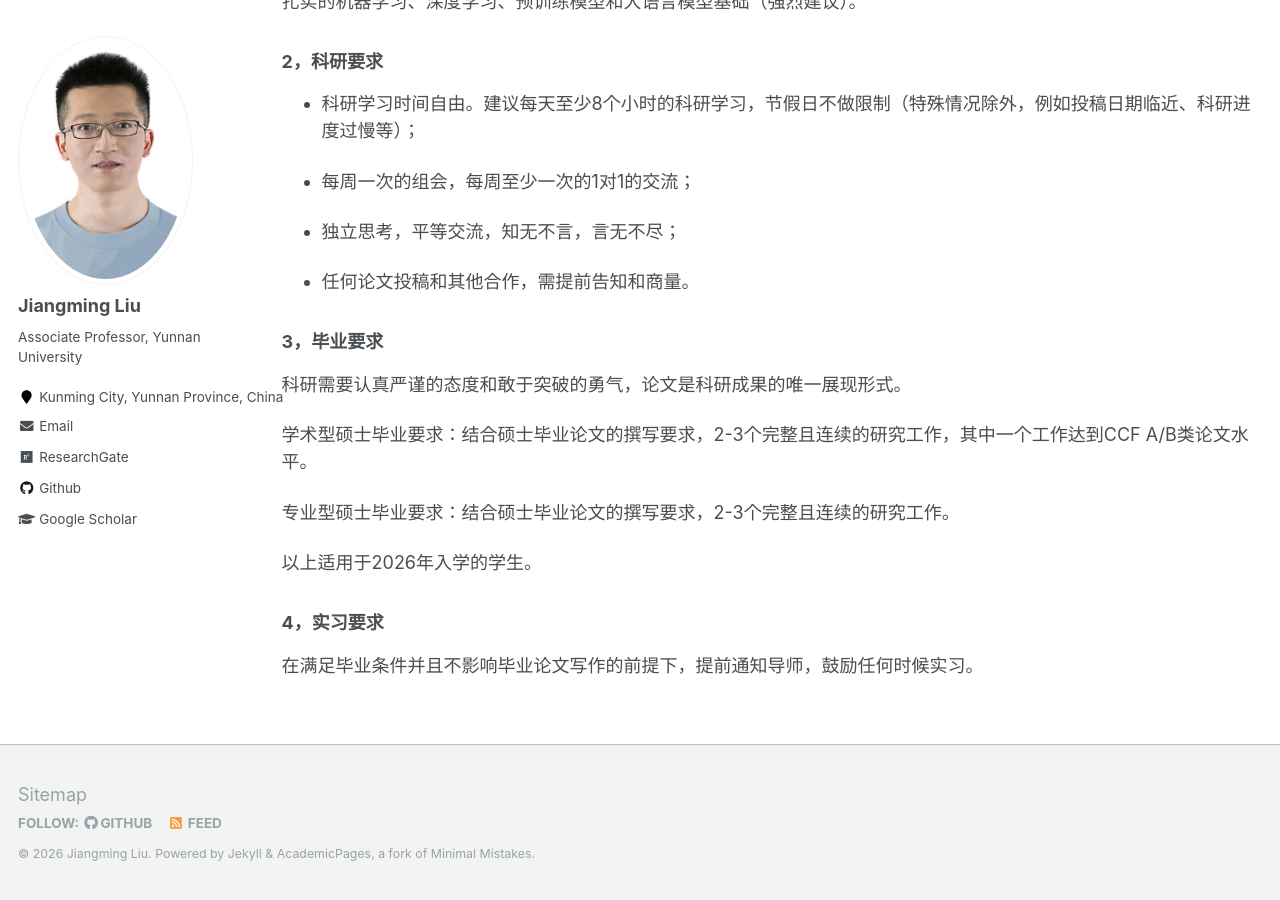
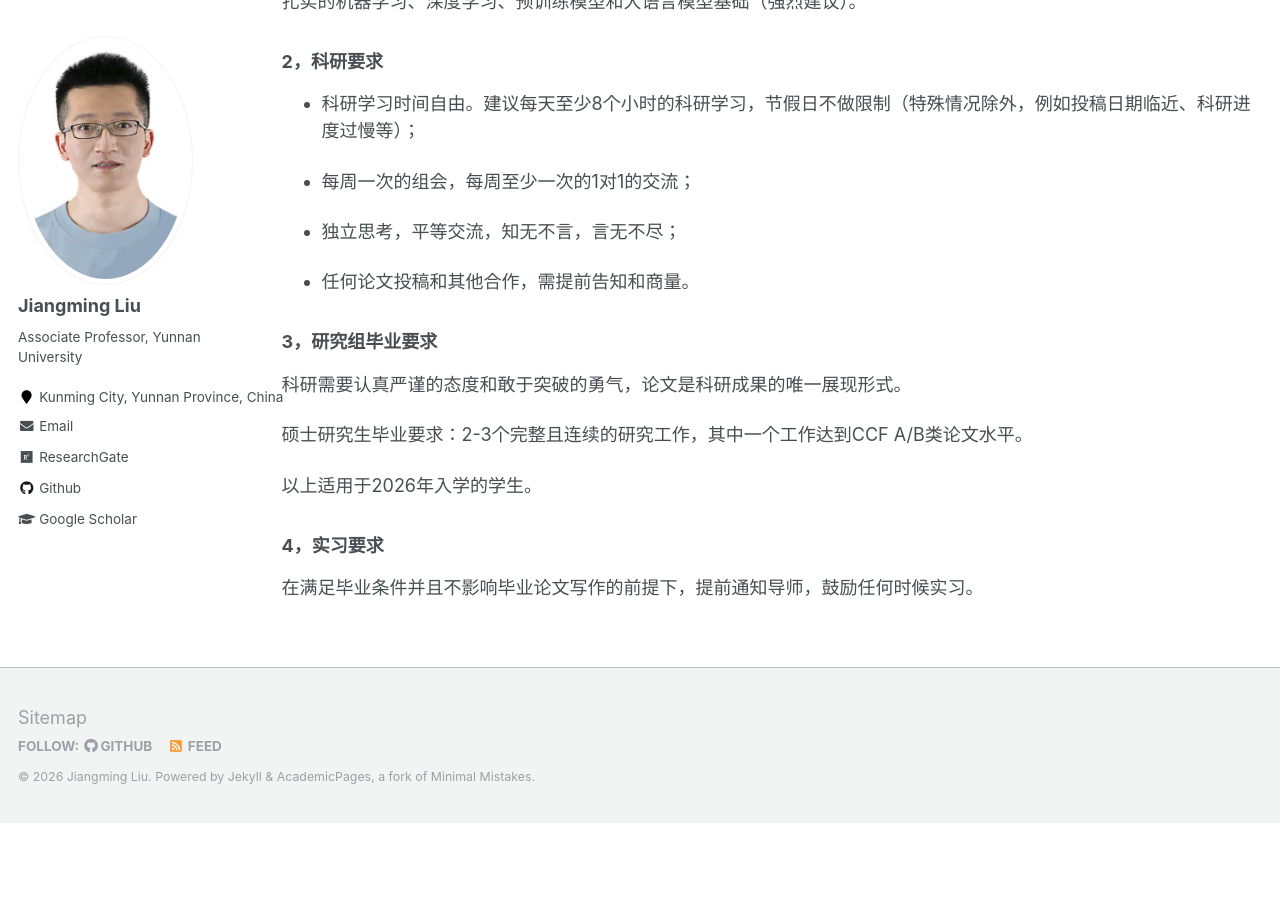
Before and after one commit to LeonCrashCode/LeonCrashCode.github.io, a Jekyll site: the page built from _pages/group_zh.md, in a window 1280 px wide and 900 px high, scrolled down 1278 px. Built offline with Jekyll 4.4.1, drawn with Linux system fonts in a browser that asks for light colours; after the commit the page ends 2101 px from its top, so only the background shows below that.

Commit message:
Update group_zh.md

```diff
--- a/_pages/group_zh.md
+++ b/_pages/group_zh.md
@@ -60,13 +60,11 @@ author_profile: true
 
 - 任何论文投稿和其他合作，需提前告知和商量。
 
-### 3，毕业要求
+### 3，研究组毕业要求
 
 科研需要认真严谨的态度和敢于突破的勇气，论文是科研成果的唯一展现形式。
 
-学术型硕士毕业要求：结合硕士毕业论文的撰写要求，2-3个完整且连续的研究工作，其中一个工作达到CCF A/B类论文水平。
-
-专业型硕士毕业要求：结合硕士毕业论文的撰写要求，2-3个完整且连续的研究工作。
+硕士研究生毕业要求：2-3个完整且连续的研究工作，其中一个工作达到CCF A/B类论文水平。
 
 以上适用于2026年入学的学生。
 
```
